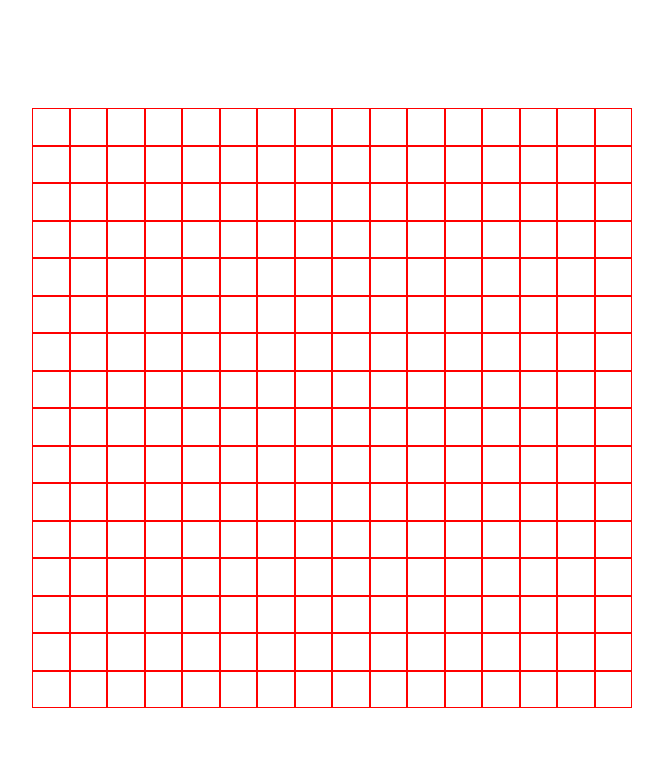
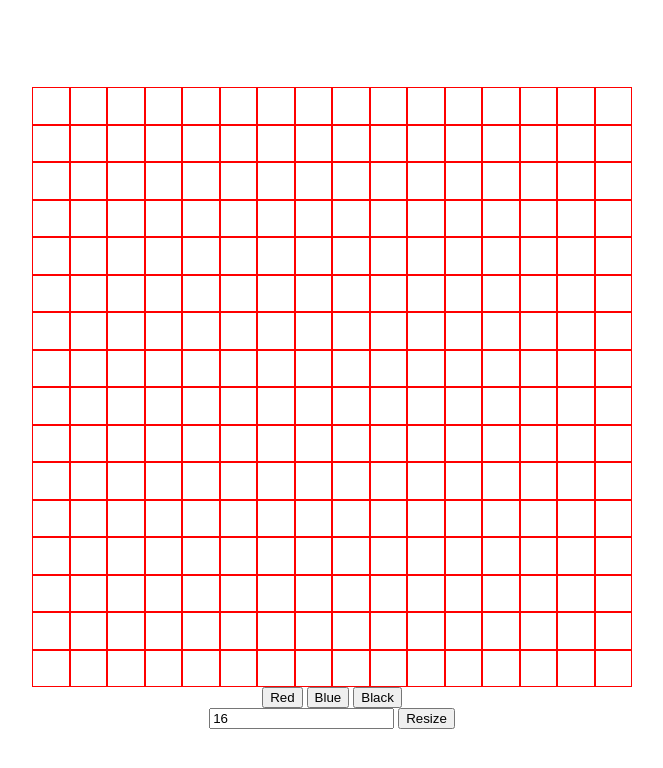
Before and after one commit to TooFaded/etch-a-sketch, a plain HTML site: page index.html in a window 1280 px wide. Shown: the whole page, without its empty margins (308-971 px from the left). Drawn offline with Linux system fonts and the light colour scheme.

Commit message:
Added buttons for color options, added an input element to allow user to insert a value that can change grid size, added event listener so the mouseover will change div background color to black

```diff
--- a/app.js
+++ b/app.js
@@ -1,17 +1,34 @@
-//Consts and vars
-const container = document.getElementById("container")
-let rows = document.getElementsByClassName("gridRow")
-let cells = document.getElementsByClassName("gridCol")
-container.style.gridTemplateColumns = "repeat(16, 1fr)"
-container.style.gridTemplateRows = "repeat(16, 1fr)"
+//Creates board
+function createDivs(size) {
 
-function createDivs(col, rows) {
+    const container = document.getElementById("container")
+    container.style.gridTemplateColumns = `repeat(${size}, 1fr)`
+    container.style.gridTemplateRows = `repeat(${size}, 1fr)`
+    let boxes = container.querySelectorAll("div");
+    boxes.forEach((div) => div.remove());
 
-    for(i = 0; i < (col * rows); i++){
+
+    let amount = size *size;
+    for(i = 0; i < amount; i++){
        const div = document.createElement("div")
        container.appendChild(div).classList.add("box")
-
+       div.addEventListener("mouseover", function(e){
+        this.style.backgroundColor = "black";
+    });
+      container.insertAdjacentElement("beforeend", div);
     }
 }
 
-createDivs(16,16);
+function changeSize(input){
+
+    if(input >= 2 && input <= 100){
+        createDivs(input);
+    } else {
+        console.log("Invalid value!")
+    }
+
+
+
+}
+
+createDivs(16);
--- a/index.html
+++ b/index.html
@@ -12,6 +12,15 @@
 <body>
     <div class="section">
     <div id="container"></div>
+    <div class="buttons">
+        <button>Red</button>
+        <button>Blue</button>
+        <button>Black</button>
+    </div>
+    <div><input type="text" placeholder="Board Size" value="16" onchange="changeSize(this.value)"/>
+    <button>Resize</button>
+
+    </div>
     </div>
 
 
```
